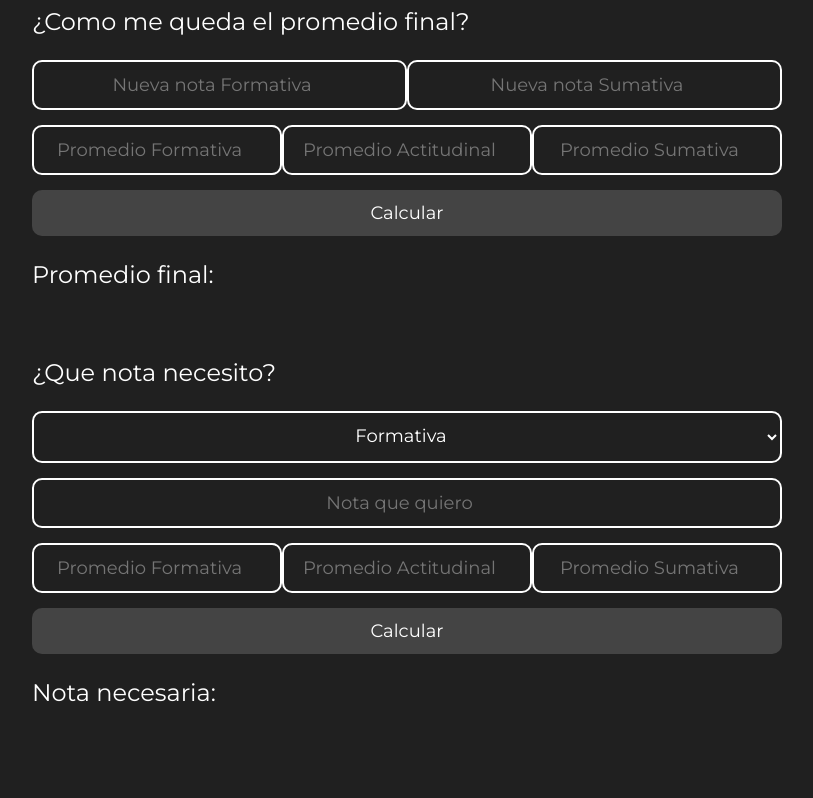
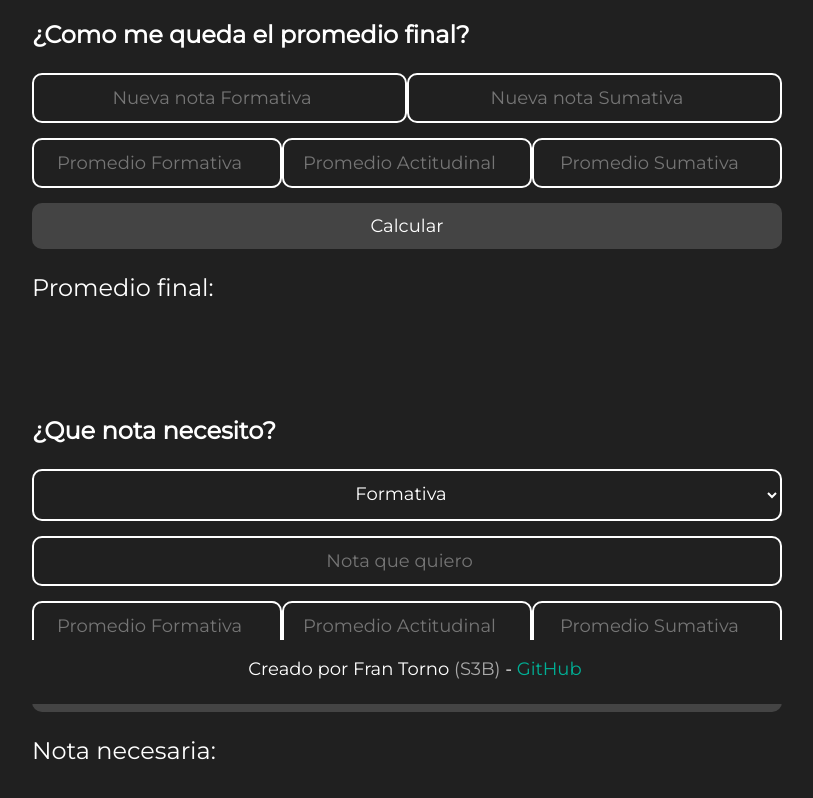
Before and after one commit to Zhyov/Promedio, a plain HTML site: page index.html in a window 1280 px wide. Shown: the part 96-894 px from the top of the page, without its empty margins (233-1046 px from the left). Drawn offline with Linux system fonts and the light colour scheme.

Commit message:
Update style.css

```diff
--- a/style.css
+++ b/style.css
@@ -6,12 +6,12 @@
 }
 
 #title {
-    font-size: 32px;
+    font-size: 36px;
     font-weight: bold;
 }
 #subtitle {
     font-size: 24px;
-    font-weight: normal;
+    font-weight: bold;
 }
 
 #separator {
@@ -49,22 +49,20 @@ button {
 }
 button:hover {
     transition: 0.15s;
-    transform: scale(1.03);
+    background-color: #555555;
+    transform: scale(1.02);
 }
 button:active {
     transition: 0.15s;
-    transform: scale(0.97);
-}
-
-#bottom {
-    margin-top: 14%;
+    background-color: #333333;
+    transform: scale(0.98);
 }
 
 .ends {
     font-size: 24px;
     font-weight: normal;
     display: inline-block;
-    margin-bottom: 6%;
+    margin-bottom: 12%;
 }
 
 .promedios {
@@ -96,3 +94,35 @@ input, select {
 .newTwo {
     width: 100%;
 }
+
+#navBottom {
+    vertical-align: bottom;
+    position: fixed;
+    width: 100%;
+    height: 8%;
+    bottom: 0px;
+}
+
+a {
+    transition: 0.15s;
+    text-decoration-line: none;
+    color: #00AF95;
+}
+a:hover {
+    transition: 0.15s;
+    text-decoration-style: dotted;
+    text-decoration-line: underline;
+    color: #00EFCB;
+}
+
+.min {
+    color: #AAAAAA;
+}
+
+::-webkit-scrollbar {
+    width: 4px;
+}
+
+::-webkit-scrollbar-thumb {
+    background: #AAAAAA;
+}
```
